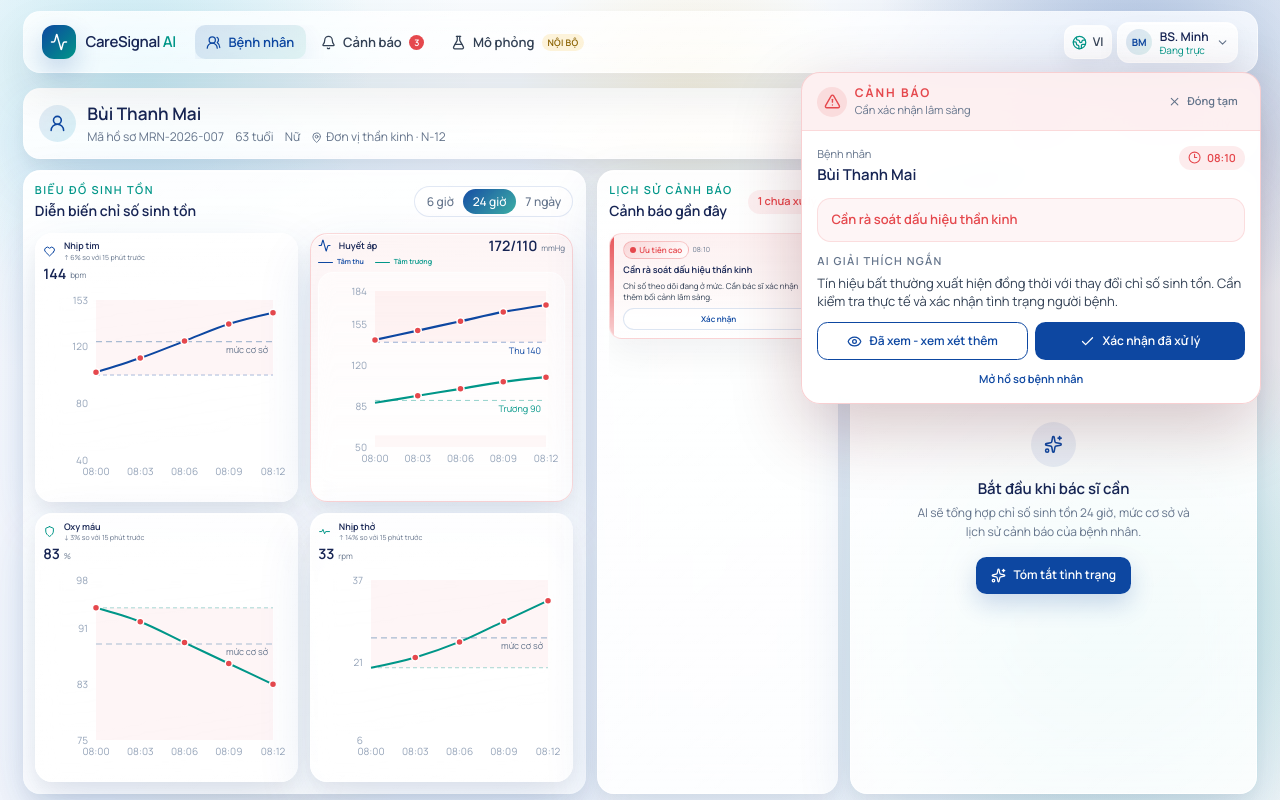
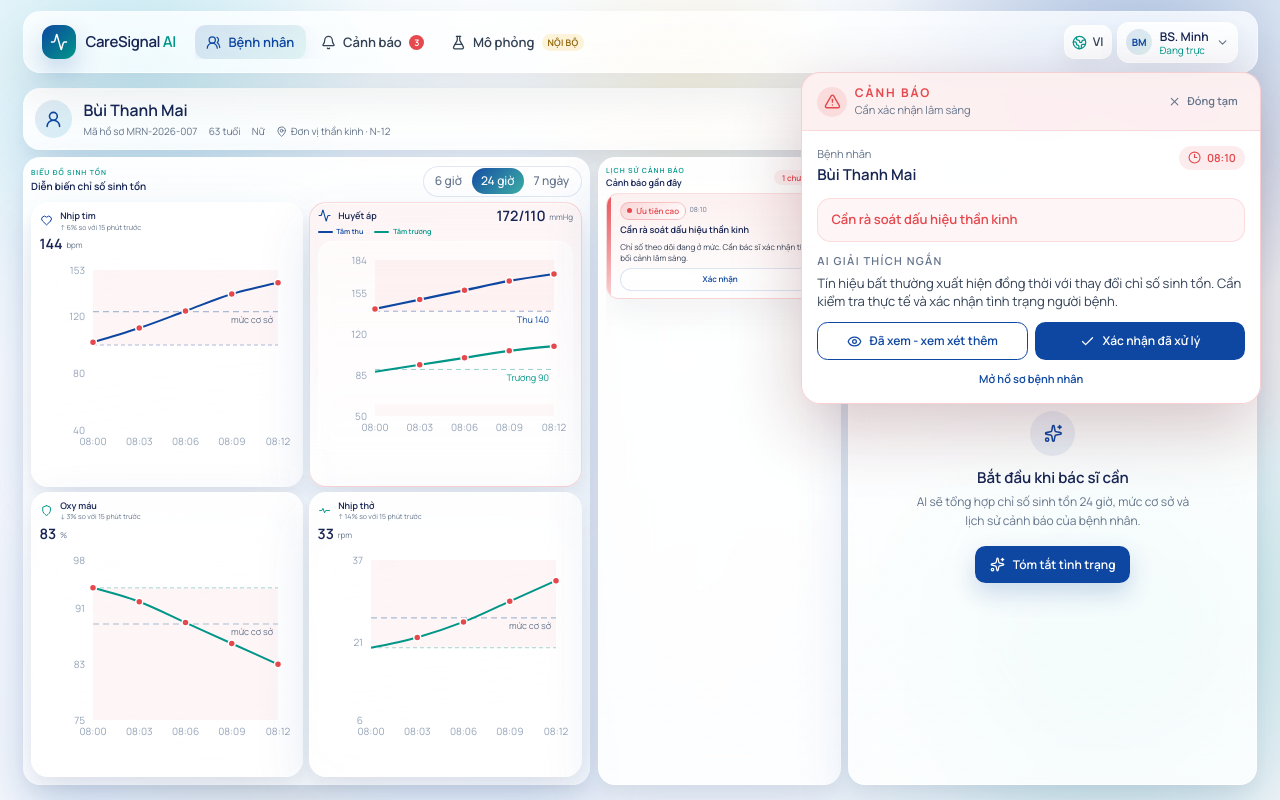
Before and after one commit to linhhtunn/Dashboard, a Next.js app in the folder frontend/: page /patients/P007 in a window 1280 px wide. Built offline with nearby package versions, Linux system fonts and the light colour scheme.

Commit message:
fix: fe layout

```diff
--- a/frontend/app/alerts/page.tsx
+++ b/frontend/app/alerts/page.tsx
@@ -5,7 +5,6 @@ import { useEffect, useState } from "react";
 import { AlertAIChatPanel } from "@/components/alerts/AlertAIChatPanel";
 import { AlertZonePanel } from "@/components/alerts/AlertZonePanel";
 import { ClinicalShell } from "@/components/clinical/ClinicalShell";
-import { PageState } from "@/components/clinical/PageState";
 import { useLocale } from "@/components/providers/LocaleProvider";
 import {
   defaultAlertZoneFilters,
@@ -82,13 +81,13 @@ export default function AlertsPage() {
       }
     >
       {loading ? (
-        <PageState
-          fill
-          variant="loading"
-          message={locale === "vi" ? "Đang tải cảnh báo..." : "Loading alerts..."}
-        />
+        <div className="dashboard-surface flex flex-1 items-center justify-center rounded-[1.15rem] px-4 py-8 text-center text-[13px] text-[color:var(--cs-text-soft)]">
+          {locale === "vi" ? "Đang tải cảnh báo..." : "Loading alerts..."}
+        </div>
       ) : error ? (
-        <PageState fill variant="error" message={error} />
+        <div className="dashboard-surface flex flex-1 items-center justify-center rounded-[1.15rem] px-4 py-8 text-center text-[13px] text-[color:var(--cs-danger)]">
+          {error}
+        </div>
       ) : (
         <div
           className={[
--- a/frontend/app/dashboard/page.tsx
+++ b/frontend/app/dashboard/page.tsx
@@ -1,10 +1,5 @@
 import { DashboardExperience } from "@/components/dashboard/DashboardExperience";
 
-/** Full-viewport AI workspace — uses DashboardShell instead of ClinicalShell. */
 export default function DashboardPage() {
-  return (
-    <div className="h-full min-h-0">
-      <DashboardExperience />
-    </div>
-  );
+  return <DashboardExperience />;
 }
--- a/frontend/app/metrics/page.tsx
+++ b/frontend/app/metrics/page.tsx
@@ -12,12 +12,6 @@ import { useEffect, useMemo, useState } from "react";
 
 import { ClinicalShell } from "@/components/clinical/ClinicalShell";
 import { useLocale } from "@/components/providers/LocaleProvider";
-import {
-  pageAsideColumn,
-  pageEyebrow,
-  pageSectionTitle,
-  pageSurface,
-} from "@/lib/page-layout";
 import { VitalChart } from "@/components/vitals";
 import type { VitalMetric, VitalSignalSample } from "@/types";
 
@@ -95,9 +89,9 @@ export default function MetricsPage() {
           : "Create a mock profile, run a scenario, and verify the 5-second data flow."
       }
     >
-      <div className={`grid gap-3 ${pageAsideColumn}`}>
-        <aside className={`${pageSurface} h-fit p-4`}>
-          <h2 className={pageEyebrow}>
+      <div className="grid gap-3 lg:grid-cols-[300px_minmax(0,1fr)]">
+        <aside className="dashboard-surface h-fit rounded-[1.15rem] p-4">
+          <h2 className="text-[13px] font-semibold uppercase tracking-[0.12em] text-[color:var(--cs-teal)]">
             {locale === "vi" ? "Cấu hình bệnh nhân" : "Patient config"}
           </h2>
 
@@ -159,13 +153,13 @@ export default function MetricsPage() {
         </aside>
 
         <div className="min-w-0 space-y-3">
-          <section className={`${pageSurface} p-4`}>
+          <section className="dashboard-surface rounded-[1.15rem] p-4">
             <div className="flex flex-col gap-2 sm:flex-row sm:items-center sm:justify-between">
               <div>
-                <p className={pageEyebrow}>
+                <p className="text-[11px] font-semibold uppercase tracking-[0.12em] text-[color:var(--cs-teal)]">
                   {locale === "vi" ? "Trực quan hóa dữ liệu" : "Data visualization"}
                 </p>
-                <h2 className={`mt-0.5 ${pageSectionTitle}`}>
+                <h2 className="mt-0.5 text-[1rem] font-semibold text-[color:var(--cs-heading)]">
                   {name} · {patientId}
                 </h2>
               </div>
@@ -203,11 +197,11 @@ export default function MetricsPage() {
             </div>
           </section>
 
-          <section className={`${pageSurface} p-4`}>
+          <section className="dashboard-surface rounded-[1.15rem] p-4">
             <div className="flex flex-wrap items-center justify-between gap-2">
               <div className="flex items-center gap-2">
                 <Database className="h-4 w-4 text-[color:var(--cs-primary)]" />
-                <h2 className={pageSectionTitle}>
+                <h2 className="text-[14px] font-semibold text-[color:var(--cs-heading)]">
                   {locale === "vi" ? "Luồng dữ liệu thô" : "Raw data feed"}
                 </h2>
               </div>
--- a/frontend/app/patients/[patientId]/page.tsx
+++ b/frontend/app/patients/[patientId]/page.tsx
@@ -7,15 +7,7 @@ import { useEffect, useState } from "react";
 
 import { AlertItem } from "@/components/alerts";
 import { ClinicalShell } from "@/components/clinical/ClinicalShell";
-import { PageState } from "@/components/clinical/PageState";
 import { PatientAIChatPanel } from "@/components/clinical/PatientAIChatPanel";
-import {
-  pageBody,
-  pageEyebrow,
-  pageScrollRegion,
-  pageSectionTitle,
-  pageSurface,
-} from "@/lib/page-layout";
 import { useLocale } from "@/components/providers/LocaleProvider";
 import {
   BloodPressureCard,
@@ -116,41 +108,26 @@ export default function PatientDetailPage() {
 
   if (loading && !patient) {
     return (
-      <ClinicalShell viewportLocked>
-        <PageState
-          fill
-          variant="loading"
-          message={
-            locale === "vi" ? "Đang tải hồ sơ bệnh nhân..." : "Loading patient record..."
-          }
-        />
+      <ClinicalShell>
+        <div className="flex min-h-[70dvh] items-center justify-center text-[13px] text-[color:var(--cs-text-soft)]">
+          {locale === "vi" ? "Đang tải hồ sơ bệnh nhân..." : "Loading patient record..."}
+        </div>
       </ClinicalShell>
     );
   }
 
   if (!patient) {
     return (
-      <ClinicalShell
-        title={locale === "vi" ? "Không tìm thấy hồ sơ bệnh nhân" : "Patient record not found"}
-        description={error ?? undefined}
-        actions={
-          <Link
-            href="/patients"
-            className="inline-flex h-10 items-center rounded-[0.7rem] bg-[color:var(--cs-primary)] px-4 text-[12px] font-semibold text-white"
-          >
+      <ClinicalShell>
+        <div className="dashboard-surface mx-auto mt-12 max-w-xl rounded-[1.2rem] p-6 text-center">
+          <h1 className="text-[1.2rem] font-semibold text-[color:var(--cs-heading)]">
+            {locale === "vi" ? "Không tìm thấy hồ sơ bệnh nhân" : "Patient record not found"}
+          </h1>
+          <p className="mt-2 text-[13px] text-[color:var(--cs-text-soft)]">{error}</p>
+          <Link href="/patients" className="mt-4 inline-flex h-10 items-center rounded-[0.7rem] bg-[color:var(--cs-primary)] px-4 text-[12px] font-semibold text-white">
             {locale === "vi" ? "Quay lại danh sách" : "Back to patient list"}
           </Link>
-        }
-      >
-        <PageState
-          variant="error"
-          message={
-            error ??
-            (locale === "vi"
-              ? "Không tìm thấy bệnh nhân với mã hồ sơ này."
-              : "No patient matches this record ID.")
-          }
-        />
+        </div>
       </ClinicalShell>
     );
   }
@@ -185,18 +162,18 @@ export default function PatientDetailPage() {
         </Link>
       }
     >
-      <div className="flex min-h-0 flex-1 flex-col gap-3">
+      <div className="flex min-h-0 flex-1 flex-col lg:h-full">
         <PatientHeader patient={patient} alertCount={openAlerts.length} />
 
-        <div className="grid min-h-0 flex-1 gap-3 lg:grid-cols-[minmax(0,2fr)_minmax(330px,1fr)]">
-          <div className="grid min-h-0 min-w-0 gap-3 xl:grid-cols-[minmax(0,7fr)_minmax(0,3fr)]">
-            <section className={`${pageSurface} flex min-h-0 flex-col p-3`}>
-              <div className="flex shrink-0 flex-col gap-2 sm:flex-row sm:items-center sm:justify-between">
+        <div className="mt-2 grid min-h-0 flex-1 gap-2 lg:grid-cols-[minmax(0,2fr)_minmax(330px,1fr)]">
+          <div className="grid min-h-0 min-w-0 gap-2 xl:grid-cols-[minmax(0,7fr)_minmax(0,3fr)] xl:min-h-0">
+            <section className="dashboard-surface flex min-h-0 flex-col rounded-[1.15rem] p-2">
+              <div className="flex shrink-0 flex-col gap-1 sm:flex-row sm:items-center sm:justify-between">
                 <div>
-                  <p className={pageEyebrow}>
+                  <p className="text-[7px] font-semibold uppercase tracking-[0.14em] text-[color:var(--cs-teal)]">
                     {locale === "vi" ? "Biểu đồ sinh tồn" : "Vital charts"}
                   </p>
-                  <h2 className={`mt-0.5 ${pageSectionTitle}`}>
+                  <h2 className="text-[10px] font-semibold text-[color:var(--cs-heading)]">
                     {locale === "vi" ? "Diễn biến chỉ số sinh tồn" : "Vital-sign trends"}
                   </h2>
                 </div>
@@ -204,12 +181,12 @@ export default function PatientDetailPage() {
               </div>
 
               {error ? (
-                <p className={`mt-2 shrink-0 rounded-[0.8rem] bg-[color:rgba(229,72,77,0.08)] px-3 py-2 ${pageBody} text-[color:var(--cs-danger)]`}>
+                <p className="mt-2 shrink-0 rounded-[0.8rem] bg-[color:rgba(229,72,77,0.08)] px-2 py-1.5 text-[8px] text-[color:var(--cs-danger)]">
                   {error}
                 </p>
               ) : null}
 
-              <div className="mt-3 grid min-h-0 flex-1 gap-3 md:grid-cols-2 md:grid-rows-2">
+              <div className="mt-1.5 grid min-h-0 flex-1 gap-1.5 md:grid-cols-2 md:grid-rows-2">
                 {heartRateSummary ? (
                   <MetricCard
                     compact
@@ -246,27 +223,27 @@ export default function PatientDetailPage() {
               </div>
             </section>
 
-            <section className={`${pageSurface} flex min-h-0 flex-col p-3`}>
+            <section className="dashboard-surface flex min-h-0 flex-col rounded-[1.15rem] p-2">
               <div className="flex shrink-0 items-center justify-between gap-2">
                 <div>
-                  <p className={pageEyebrow}>
+                  <p className="text-[7px] font-semibold uppercase tracking-[0.14em] text-[color:var(--cs-teal)]">
                     {locale === "vi" ? "Lịch sử cảnh báo" : "Alert history"}
                   </p>
-                  <h2 className={`mt-0.5 ${pageSectionTitle}`}>
+                  <h2 className="text-[9px] font-semibold text-[color:var(--cs-heading)]">
                     {locale === "vi" ? "Cảnh báo gần đây" : "Recent alerts"}
                   </h2>
                 </div>
-                <span className="rounded-full bg-[color:rgba(229,72,77,0.08)] px-2.5 py-1 text-[11px] font-semibold text-[color:var(--cs-danger)]">
+                <span className="rounded-full bg-[color:rgba(229,72,77,0.08)] px-2 py-0.5 text-[8px] font-semibold text-[color:var(--cs-danger)]">
                   {openAlerts.length} {locale === "vi" ? "chưa xử lý" : "unresolved"}
                 </span>
               </div>
-              <div className={`${pageScrollRegion} mt-3 space-y-2`}>
+              <div className="dashboard-scroll-area mt-1 min-h-0 flex-1 space-y-1 overflow-y-auto pr-1">
                 {alerts.length ? (
                   alerts.map((alert) => (
                     <AlertItem key={alert.id} alert={alert} compact />
                   ))
                 ) : (
-                  <p className={`rounded-[0.8rem] bg-white/64 px-3 py-4 ${pageBody} text-[color:var(--cs-text-soft)]`}>
+                  <p className="rounded-[0.8rem] bg-white/64 px-2 py-3 text-[9px] text-[color:var(--cs-text-soft)]">
                     {locale === "vi" ? "Chưa có cảnh báo cho bệnh nhân này." : "No alerts for this patient."}
                   </p>
                 )}
@@ -303,15 +280,15 @@ function PatientHeader({ patient, alertCount }: { patient: Patient; alertCount:
           };
 
   return (
-    <section className={`${pageSurface} shrink-0 px-4 py-3`}>
+    <section className="dashboard-surface shrink-0 rounded-[1.15rem] px-3 py-2.5">
       <div className="flex flex-col gap-2 sm:flex-row sm:items-center sm:justify-between">
         <div className="flex items-center gap-3">
           <span className="flex h-10 w-10 items-center justify-center rounded-full bg-[linear-gradient(135deg,rgba(13,71,161,0.1),rgba(142,211,230,0.34))] text-[color:var(--cs-primary)]">
             <UserRound className="h-5 w-5" />
           </span>
           <div>
-            <h1 className="text-[1.15rem] font-semibold text-[color:var(--cs-heading)]">{patient.name}</h1>
-            <div className="mt-0.5 flex flex-wrap gap-x-3 gap-y-1 text-[12px] text-[color:var(--cs-text-soft)]">
+            <h1 className="text-[1.05rem] font-semibold text-[color:var(--cs-heading)]">{patient.name}</h1>
+            <div className="mt-0.5 flex flex-wrap gap-x-3 gap-y-1 text-[10px] text-[color:var(--cs-text-soft)]">
               <span>{locale === "vi" ? "Mã hồ sơ" : "MRN"} {patient.mrn}</span>
               <span>{patient.age} {locale === "vi" ? "tuổi" : "years"}</span>
               <span>{getGenderLabel(patient.gender, locale)}</span>
--- a/frontend/app/patients/page.tsx
+++ b/frontend/app/patients/page.tsx
@@ -4,9 +4,7 @@ import { RefreshCw, Sparkles } from "lucide-react";
 import { useEffect, useMemo, useState } from "react";
 
 import { ClinicalShell } from "@/components/clinical/ClinicalShell";
-import { PageState } from "@/components/clinical/PageState";
 import { PatientsBubbleChat } from "@/components/clinical/PatientsBubbleChat";
-import { pageSplitGrid, pageSurface } from "@/lib/page-layout";
 import { PatientTable, type PatientListItem } from "@/components/patients";
 import { useLocale } from "@/components/providers/LocaleProvider";
 import { patientRepository } from "@/lib/repositories/patient.repository";
@@ -102,8 +100,8 @@ export default function PatientsPage() {
           : "Vital signs sync every 5 minutes. The list is sorted by severity by default."
       }
     >
-      <div className={pageSplitGrid}>
-        <aside className={`${pageSurface} flex min-h-0 flex-col p-4`}>
+      <div className="grid h-full min-h-0 flex-1 gap-3 max-lg:grid-rows-[minmax(0,36%)_minmax(0,1fr)] lg:grid-cols-[320px_minmax(0,1fr)] lg:grid-rows-1">
+        <aside className="dashboard-surface flex min-h-0 flex-col rounded-[1.15rem] p-4">
           <div className="flex shrink-0 items-start justify-between gap-3">
             <div className="flex items-center gap-2.5">
               <span className="flex h-9 w-9 items-center justify-center rounded-[0.8rem] bg-[linear-gradient(135deg,rgba(13,71,161,0.12),rgba(0,150,136,0.1))] text-[color:var(--cs-primary)] shadow-[0_10px_24px_rgba(13,71,161,0.08)]">
@@ -138,8 +136,8 @@ export default function PatientsPage() {
               <div className="flex items-center justify-between">
                 <h3 className="font-semibold text-[color:var(--cs-danger)]">
                   {locale === "vi"
-                    ? `Cần chú ý (${attentionItems.length})`
-                    : `Needs attention (${attentionItems.length})`}
+                    ? `Cần chú ý (4)`
+                    : `Needs attention (4)`}
                 </h3>
                 <span className="h-2 w-2 rounded-full bg-[color:var(--cs-danger)]" />
               </div>
@@ -189,15 +187,13 @@ export default function PatientsPage() {
 
         <section className="flex min-h-0 min-w-0 flex-1 flex-col overflow-hidden">
           {loading ? (
-            <PageState
-              fill
-              variant="loading"
-              message={
-                locale === "vi" ? "Đang tải danh sách bệnh nhân..." : "Loading patients..."
-              }
-            />
+            <div className="dashboard-surface rounded-[1.15rem] px-4 py-8 text-center text-[13px] text-[color:var(--cs-text-soft)]">
+              {locale === "vi" ? "Đang tải danh sách bệnh nhân..." : "Loading patients..."}
+            </div>
           ) : error ? (
-            <PageState fill variant="error" message={error} />
+            <div className="dashboard-surface rounded-[1.15rem] px-4 py-8 text-center text-[13px] text-[color:var(--cs-danger)]">
+              {error}
+            </div>
           ) : (
             <PatientTable items={items} fillHeight />
           )}
```
Also changed, not shown: 1 other file (tests, documents, lock files or other folders).
